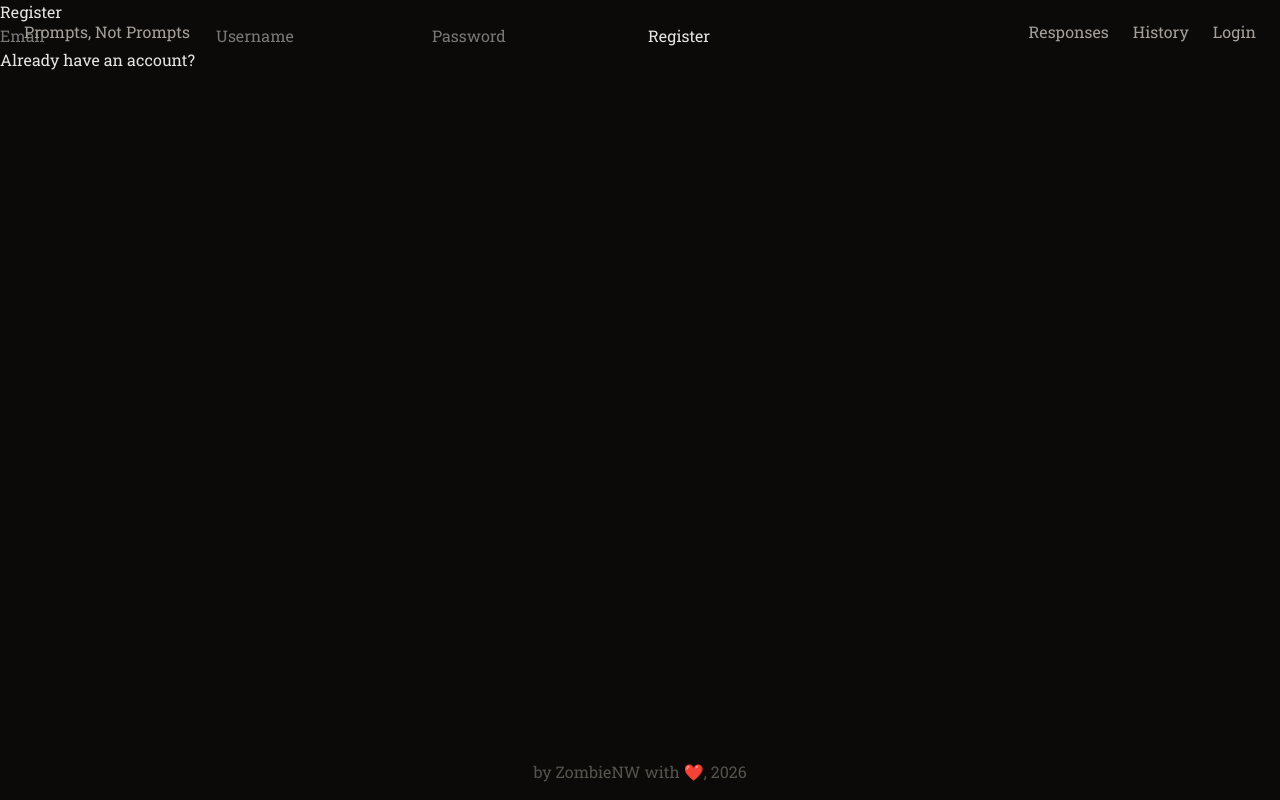
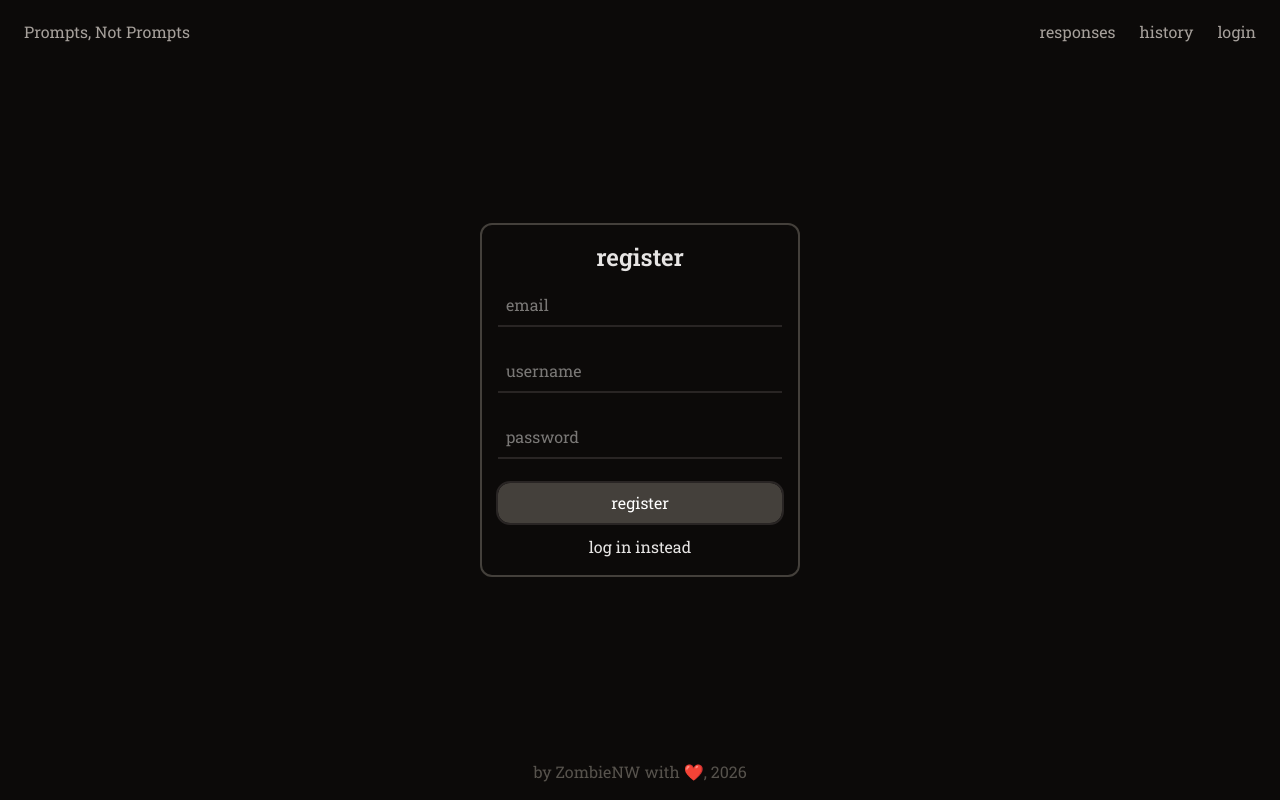
Before and after one commit to ZombieNW/Prompts, a SvelteKit app: page /register in a window 1280 px wide. Built offline with nearby package versions, Linux system fonts and the light colour scheme; no server answers.

Commit message:
Style auth related pages

```diff
--- a/src/lib/components/header.svelte
+++ b/src/lib/components/header.svelte
@@ -9,16 +9,16 @@
 			href="/responses"
 			class="transition-colors duration-300 hover:text-stone-200 hover:underline"
 		>
-			Responses
+			responses
 		</a>
 		<a href="/history" class="transition-colors duration-300 hover:text-stone-200 hover:underline">
-			History
+			history
 		</a>
 		<a
 			href={data.user ? '/profile' : '/login'}
 			class="transition-colors duration-300 hover:text-stone-200 hover:underline"
 		>
-			{data.user ? 'Profile' : 'Login'}
+			{data.user ? 'profile' : 'login'}
 		</a>
 	</div>
 </div>
--- a/src/routes/+page.svelte
+++ b/src/routes/+page.svelte
@@ -1,9 +1,31 @@
 <script>
 	import Responsearea from '$lib/components/responsearea.svelte';
+	let { data } = $props();
 </script>
 
 <div class="flex h-screen flex-col items-center justify-center">
 	<p class="font-medium text-stone-400">write about...</p>
 	<h1 class="text-6xl font-bold">a text message you'll never receive</h1>
-	<Responsearea placeholder="write anything you're thinking about" id="response" name="response" />
+	{#if data.user}
+		<Responsearea
+			placeholder="write anything you're thinking about"
+			id="response"
+			name="response"
+		/>
+	{:else}
+		<div class="my-4 text-stone-400">
+			<a
+				href="/login"
+				class="text-stone-300 transition-colors duration-300 hover:text-stone-400 hover:underline"
+				>login</a
+			>
+			<span>or</span>
+			<a
+				href="/register"
+				class="text-stone-300 transition-colors duration-300 hover:text-stone-400 hover:underline"
+				>register</a
+			>
+			<span>to respond</span>
+		</div>
+	{/if}
 </div>
--- a/src/routes/layout.css
+++ b/src/routes/layout.css
@@ -6,3 +6,12 @@
 	color: var(--color-stone-200);
 	font-family: 'Roboto Slab', serif;
 }
+
+/* Disable inputs changing color when auto filled */
+input:-webkit-autofill,
+input:-webkit-autofill:hover,
+input:-webkit-autofill:focus,
+input:-webkit-autofill:active {
+	-webkit-transition-delay: 9999s;
+	transition-delay: 9999s;
+}
--- a/src/routes/login/+page.svelte
+++ b/src/routes/login/+page.svelte
@@ -27,9 +27,32 @@
 	}
 </script>
 
-<h1>Login</h1>
-{#if error}<p>{error}</p>{/if}
-<input bind:value={email} type="email" placeholder="Email" />
-<input bind:value={password} type="password" placeholder="Password" />
-<button on:click={login} disabled={loading}>{loading ? 'Logging in…' : 'Login'}</button>
-<p><a href="/register">Create an account</a></p>
+<div class="flex h-screen flex-col items-center justify-center">
+	<div
+		class="flex w-1/4 flex-col items-center justify-center rounded-xl border-2 border-stone-700 p-4"
+	>
+		<h1 class="text-2xl font-semibold">login</h1>
+
+		{#if error}
+			<p class="mt-3 w-full rounded-xl border-2 border-rose-900 bg-rose-950 p-2 text-rose-100">
+				{error}
+			</p>
+		{/if}
+
+		<input bind:value={email} type="email" placeholder="email" />
+		<input bind:value={password} type="password" placeholder="password" />
+		<button on:click={login} disabled={loading}>{loading ? 'logging in...' : 'login'}</button>
+		<p><a href="/register">create an account</a></p>
+	</div>
+</div>
+
+<style>
+	@reference "tailwindcss";
+	input {
+		@apply my-3 w-full border-b-2 border-stone-800 bg-transparent p-2 outline-none;
+	}
+
+	button {
+		@apply my-3 w-full rounded-xl bg-stone-700 py-2 text-white outline-2 outline-stone-800 transition-colors duration-300 hover:cursor-pointer hover:bg-stone-800;
+	}
+</style>
--- a/src/routes/register/+page.svelte
+++ b/src/routes/register/+page.svelte
@@ -28,10 +28,34 @@
 	}
 </script>
 
-<h1>Register</h1>
-{#if error}<p>{error}</p>{/if}
-<input bind:value={email} type="email" placeholder="Email" />
-<input bind:value={username} placeholder="Username" />
-<input bind:value={password} type="password" placeholder="Password" />
-<button on:click={register} disabled={loading}>{loading ? 'Registering…' : 'Register'}</button>
-<p><a href="/login">Already have an account?</a></p>
+<div class="flex h-screen flex-col items-center justify-center">
+	<div
+		class="flex w-1/4 flex-col items-center justify-center rounded-xl border-2 border-stone-700 p-4"
+	>
+		<h1 class="text-2xl font-semibold">register</h1>
+
+		{#if error}
+			<p class="mt-3 w-full rounded-xl border-2 border-rose-900 bg-rose-950 p-2 text-rose-100">
+				{error}
+			</p>
+		{/if}
+
+		<input bind:value={email} type="email" placeholder="email" />
+		<input bind:value={username} placeholder="username" />
+		<input bind:value={password} type="password" placeholder="password" />
+		<button on:click={register} disabled={loading}>{loading ? 'registering...' : 'register'}</button
+		>
+		<p><a href="/login">log in instead</a></p>
+	</div>
+</div>
+
+<style>
+	@reference "tailwindcss";
+	input {
+		@apply my-3 w-full border-b-2 border-stone-800 bg-transparent p-2 outline-none;
+	}
+
+	button {
+		@apply my-3 w-full rounded-xl bg-stone-700 py-2 text-white outline-2 outline-stone-800 transition-colors duration-300 hover:cursor-pointer hover:bg-stone-800;
+	}
+</style>
```
